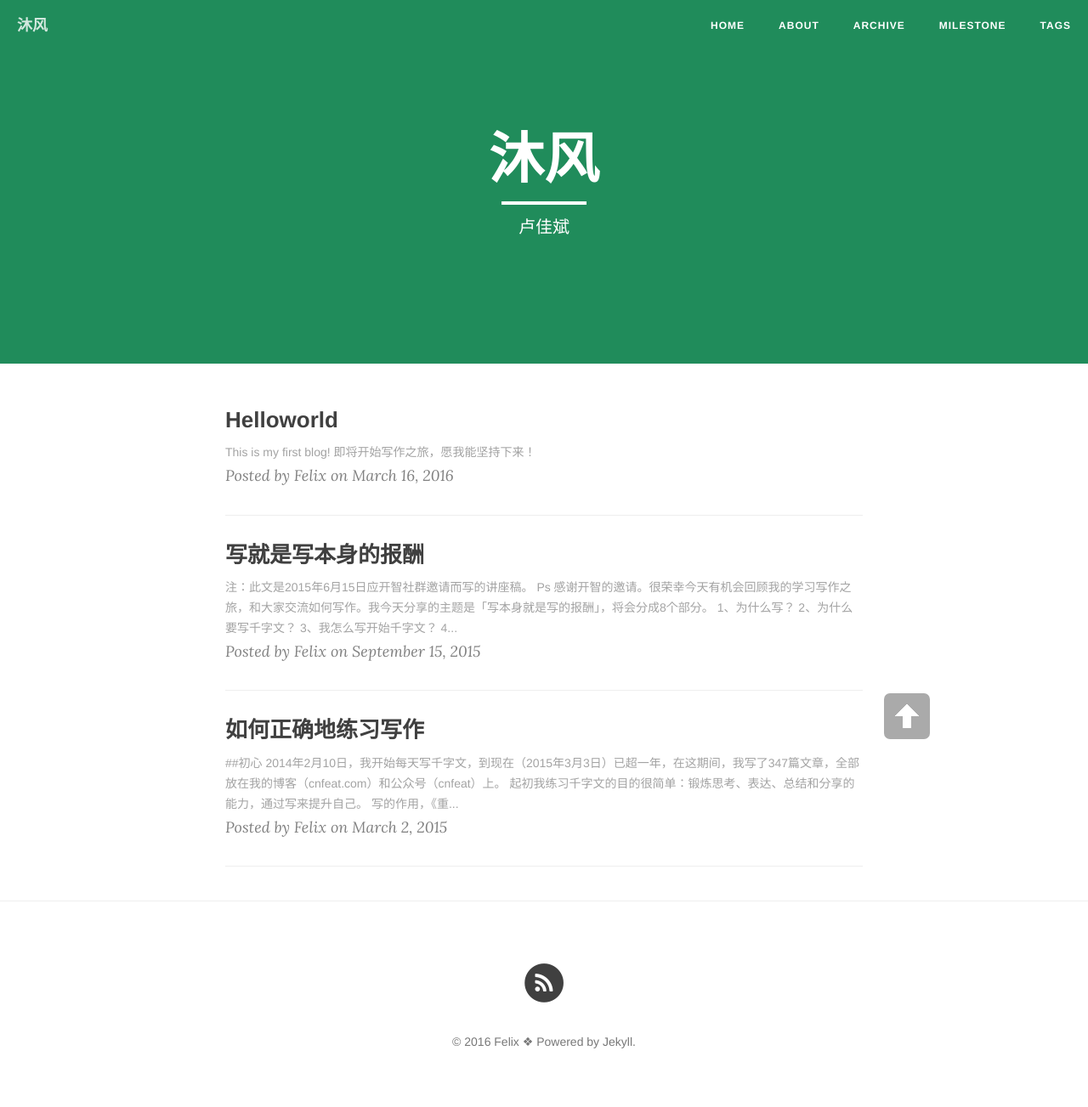
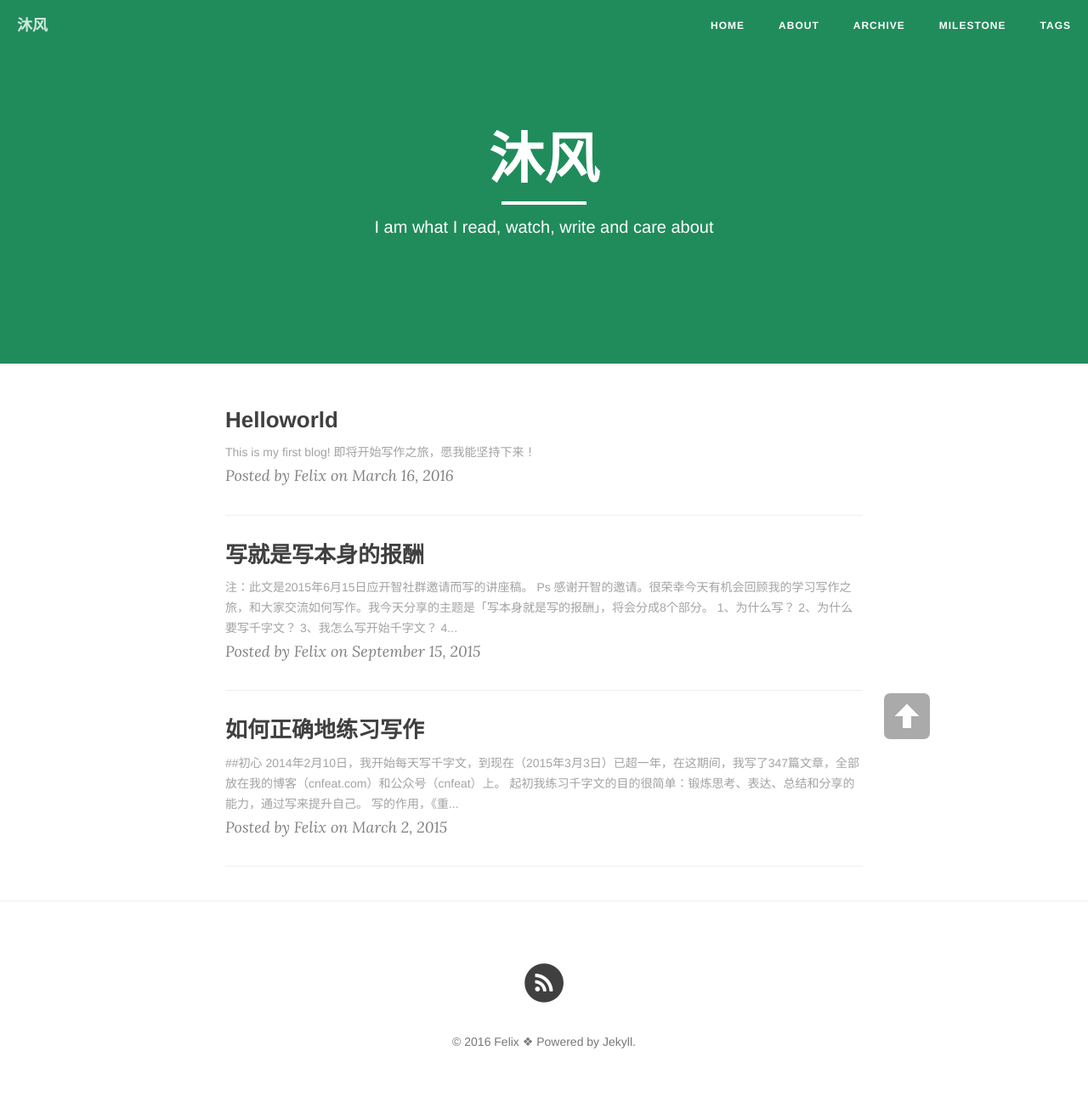
Before and after one commit to FelixLou/felixlou.github.io, a Jekyll site: the page built from index.html, in a window 1280 px wide. Shown: the whole page at 85% size. Built offline with Jekyll 4.4.1, drawn with Linux system fonts in a browser that asks for light colours; nearby versions of some CDN libraries; the list of posts is cut into pages by our own code.

Commit message:
change a theme

```diff
--- a/index.html
+++ b/index.html
@@ -1,6 +1,6 @@
 ---
 layout: page
-description: "卢佳斌"
+description: "I am what I read, watch, write and care about"
 ---
 
 {% for post in paginator.posts %}
```
